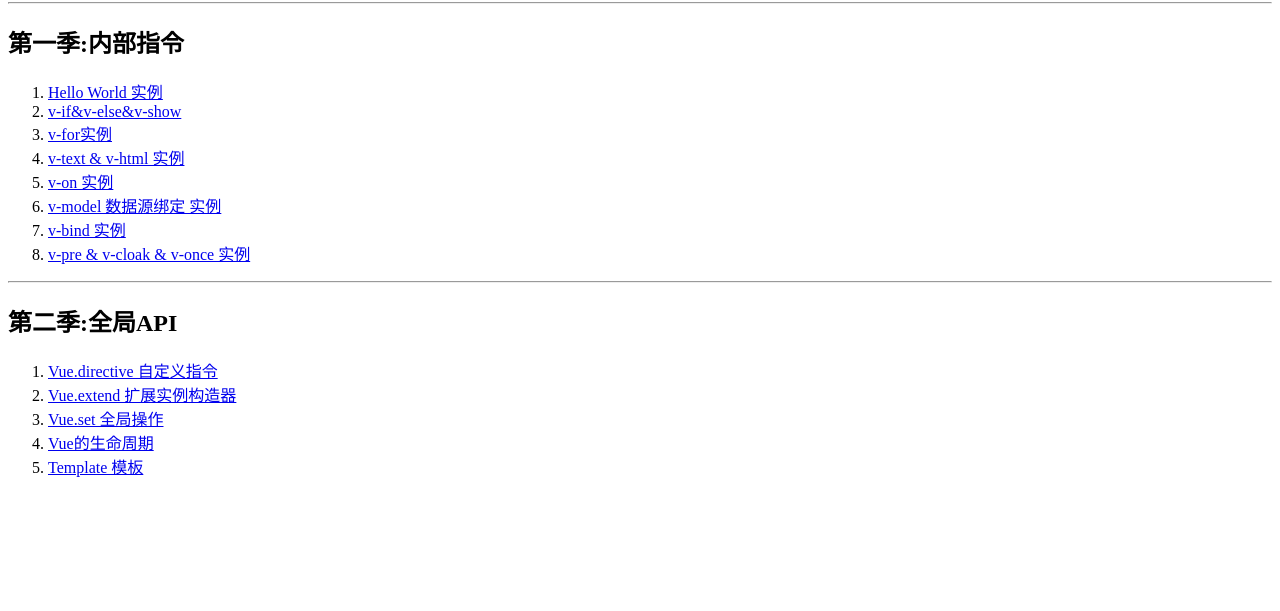
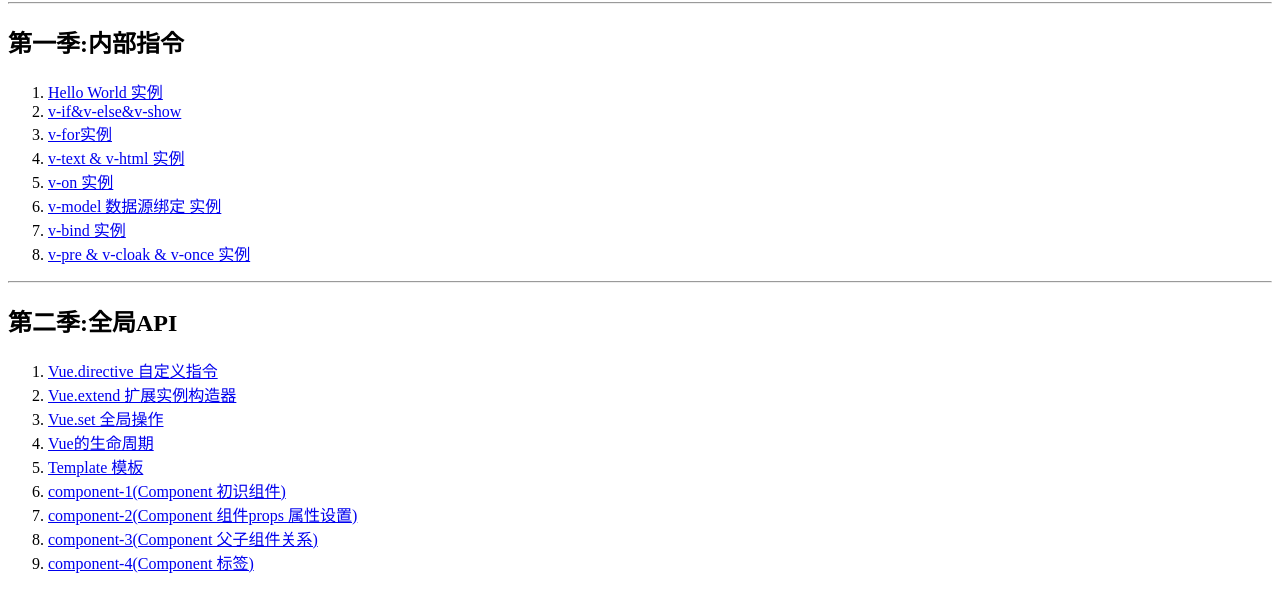
Before and after one commit to Memory1031/LearningVue, a website: page Vue/index.html in a window 1280 px wide. Shown: the part 87-698 px from the top of the page. Drawn offline with Linux system fonts and the light colour scheme.

Commit message:
Update index.html

```diff
--- a/Vue/index.html
+++ b/Vue/index.html
@@ -26,6 +26,10 @@
         <li><a href="example/vue.set.html">Vue.set 全局操作</a></li>
         <li><a href="example/shengmingzhouqi.html">Vue的生命周期</a></li>
         <li><a href="example/template.html">Template 模板</a></li>
+        <li><a href="example/component-1.html">component-1(Component 初识组件)</a></li>
+        <li><a href="example/component-2.html">component-2(Component 组件props 属性设置)</a></li>
+        <li><a href="example/component-3.html">component-3(Component 父子组件关系)</a></li>
+        <li><a href="example/component-4.html">component-4(Component 标签)</a></li>
     </ol>
 </body>
 </html>
```
